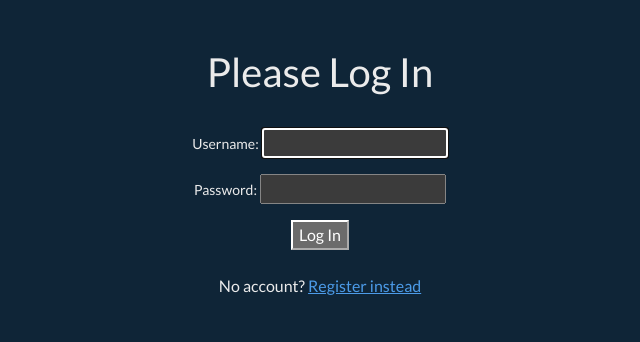
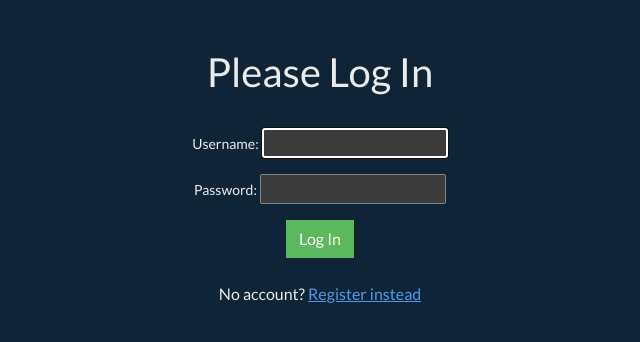
Before and after one commit to DustinFlynn297/TrashCollector, a Django app: page /accounts/login/ in a window 1280 px wide. Shown: the top 342 px of the page, without its empty margins (320-960 px from the left). Run offline with Django 3.2, Linux system fonts and the light colour scheme; some libraries are stand-ins or nearby versions.

Commit message:
added btn to login

```diff
--- a/trash_collector/templates/registration/login.html
+++ b/trash_collector/templates/registration/login.html
@@ -1,6 +1,6 @@
 {% extends 'base.html' %}
 
-{% block title %} Login Page {% endblock %}
+{% block title %} Login | GreenWorks {% endblock %}
 
 {% block header %} Please Log In {% endblock %}
 
@@ -9,7 +9,7 @@
   <form method="post">
     {% csrf_token %}
     {{ form.as_p }}
-    <button type="submit">Log In</button>
+    <button type="submit" class="btn btn-success">Log In</button>
   </form>
   <br />
   <p>No account? <a href='{% url "accounts:register" %}'>Register instead</a></p>
```
